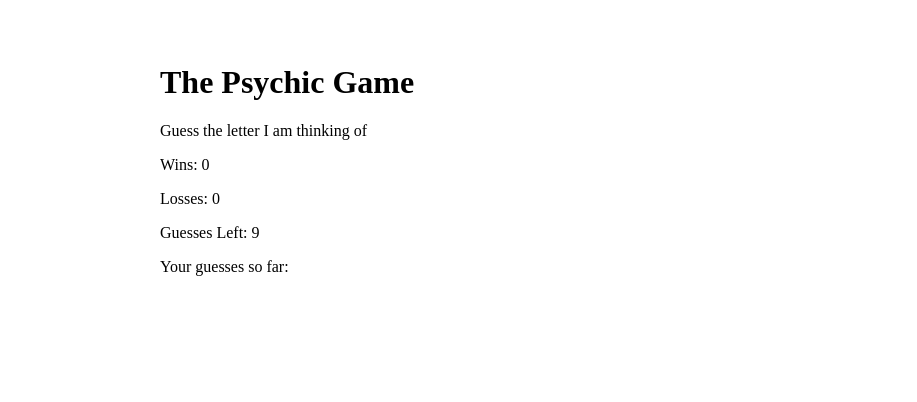
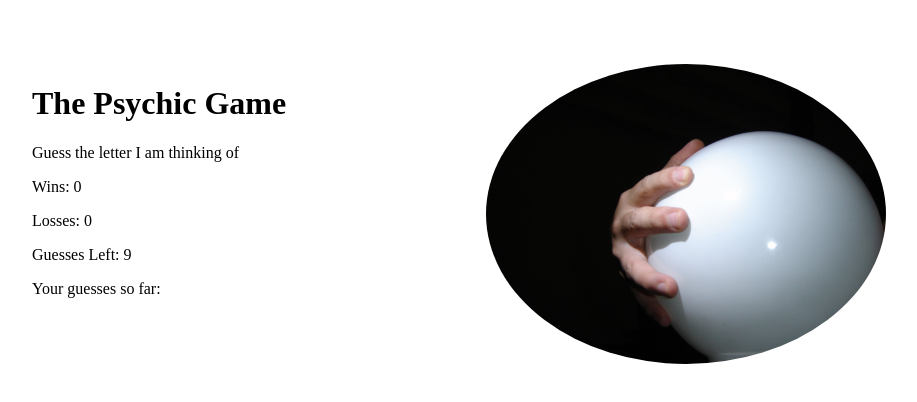
Before and after one commit to ScottTAnderson/Psychic-Game, a plain HTML site: page index.html in a window 1280 px wide. Shown: the whole page, without its empty margins (96-1013 px from the left). Drawn offline with Linux system fonts and the light colour scheme.

Commit message:
Final submission

```diff
--- a/asset/css/style.css
+++ b/asset/css/style.css
@@ -1,4 +1,17 @@
 body {
-    margin-left: 20%;
+    margin-left: 10%;
     margin-top: 5%
 }
+
+.gameContent {
+    margin-right: 100px;
+    padding-right: 100px;
+    float: left;
+}
+
+img {
+    width: 400px;
+    height: auto;
+    border-radius: 50%;
+    float: left;
+}
--- a/asset/javascript/game.js
+++ b/asset/javascript/game.js
@@ -7,31 +7,35 @@ function genCharArray(charA, charZ) {
     return arrayOfLetters;
 }
 
-//Concantinate lowercase and uppercase arrays of the alphabet
-var alphabet = genCharArray("a", "z").concat(genCharArray("A", "Z"));
-
+//Initialize variables
 var userLetter = document.getElementById("lettersGuessed");
 var guessesLeft = document.getElementById("guessesLeft");
 var wins = document.getElementById("wins");
 var losses = document.getElementById("losses");
 var computerLetter = "";
+var alphabet = [];
 
-
-console.log(alphabet);
 
 pickComputerLetter = function () {
     //Create a random letter for the computer which will always be upper case
+    alphabet = genCharArray("A", "Z");
     computerLetter = alphabet[Math.floor(Math.random() * alphabet.length)].toUpperCase();
+    //console.log the computer letter for ease of testing conditions
     console.log(computerLetter);
 }
 
+//Initialize the game by creating the alphabet array and having the computer choose a random letter from the array
 pickComputerLetter();
 
+
 document.onkeyup = function (event) {
-    var isLetter = alphabet.indexOf(event.key);
+    //Make user input upper case, if applicable (i.e is a letter)
+    var userLetterUpper = event.key.toUpperCase();
+    //Check to see if key pressed is in the array. If not, nothing should happen
+    var isLetter = alphabet.indexOf(userLetterUpper);
     if (isLetter !== -1) {
-        var userLetterUpper = event.key.toUpperCase();
         {
+            //Check for win condition
             if (userLetterUpper === computerLetter) {
                 userLetter.innerHTML += "<br><br>" + userLetterUpper + "!!!";
                 setTimeout(function(){alert("You guess it! It was " + userLetterUpper);}, 100);
@@ -40,15 +44,17 @@ document.onkeyup = function (event) {
                     userLetter.textContent = "";
                     guessesLeft.textContent = 9;}, 200);
                 pickComputerLetter();
-
+            //Formatting for initial guess
             } else if (guessesLeft.textContent == 9) {
                 userLetter.textContent += userLetterUpper;
                 guessesLeft.textContent -= 1;
-
+                alphabet.splice(isLetter , 1);
+            //Formatting for subsequent guesses before win/loss condition
             } else if (guessesLeft.textContent > 1) {
                 userLetter.textContent += ", " + userLetterUpper;
                 guessesLeft.textContent -= 1;
-
+                alphabet.splice(isLetter , 1);
+            //Check for loss condition
             } else {
                 guessesLeft.textContent -= 1;
                 userLetter.textContent += ", " +userLetterUpper;
--- a/index.html
+++ b/index.html
@@ -12,25 +12,25 @@
 </head>
 
 <body>
+    <div class="gameContent">
         <h1>The Psychic Game</h1>
 
         <p>Guess the letter I am thinking of</p>
 
-    <p>Wins:
-        <span id="wins">0</span>
+        <p>Wins: <span id="wins">0</span>
         </p>
 
-    <p>Losses:
-        <span id="losses">0</span>
+        <p>Losses: <span id="losses">0</span>
         </p>
 
-    <p>Guesses Left:
-        <span id="guessesLeft">9</span>
+        <p>Guesses Left: <span id="guessesLeft">9</span>
         </p>
 
-    <p>Your guesses so far:
-        <span id="lettersGuessed"></span>
+        <p>Your guesses so far: <span id="lettersGuessed"></span>
         </p>
+    </div>
+    <img src="asset/images/crystal_ball.jpeg" alt="crystal_ball">
+
 </body>
 <script src="asset/javascript/game.js"></script>
 
```
Also changed, not shown: asset/images/crystal_ball.jpeg (added). Lines whose indentation alone changed are shown as unchanged.
